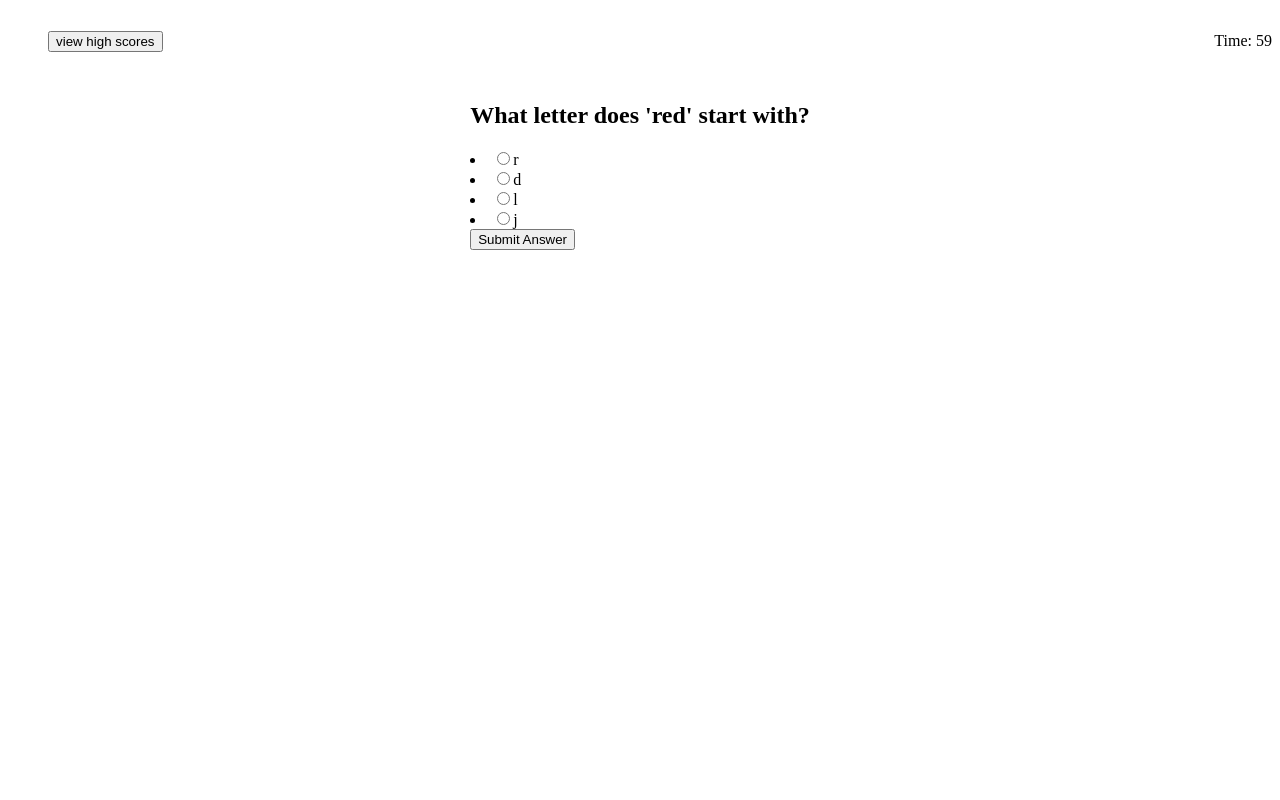
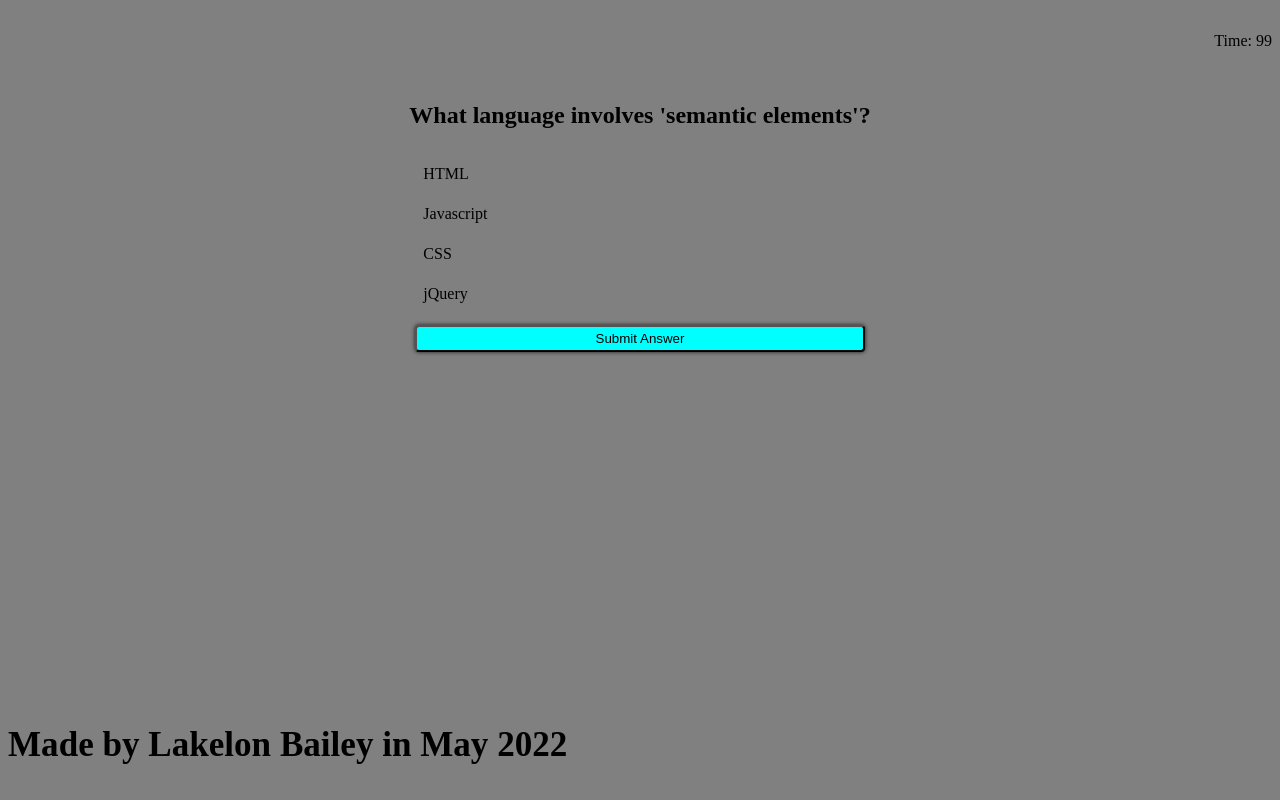
Before and after one commit to LakelonBailey/Code-Quiz, a plain HTML site: page index.html in a window 1280 px wide. Both pictures are taken after a click on the button "Start Quiz". Drawn offline with Linux system fonts and the light colour scheme.

Commit message:
quiz code and styling complete

```diff
--- a/assets/css/style.css
+++ b/assets/css/style.css
@@ -1,7 +1,10 @@
-* {
-    border 1px solid red;
+body {
+    background-color: gray;
+    height: 100%;
 }
-
+.header {
+    height: 10%;
+}
 header ul {
     height: 50px;
     list-style: none;
@@ -9,12 +12,58 @@ header ul {
     justify-content: space-between;
     align-items: center;
 }
+.start-container p {
+    width: 40%;
+    text-align: center;
+}
+.question-container, .start-container {
+    list-style: none;
+    display: flex;
+    flex-direction: column;
+}
+.start-container {
+    align-items: center;
+}
 main {
-    height: 500px;
     display: flex;
     justify-content: center;
+    align-items: center;
+}
+.quiz {
+    height: 100%;
+    display: flex;
+    flex-direction: column;
+    justify-content: top;
     align-items: flex-start;
 }
-.quiz {
-
+.btn {
+    appearance: none;
+    -moz-appearance: none;
+    -webkit-appearance: none;
+    padding: 4px;
+    background-color: aqua;
+    margin: 6px;
+    border-radius: 4px;
+    box-shadow: 0 0 4px rgba(0, 0, 0, .8);
 }
+.radio {
+    appearance: none;
+    -moz-appearance: none;
+    -webkit-appearance: none;
+}
+.btn:hover {
+    box-shadow: 0 0 2px rgba(0, 0, 0, .8);
+}
+.choice {
+    border: 2px solid gray;
+    margin: 10px 0;
+    padding: 4px;
+}
+.choice:hover {
+    border: 2px solid aqua;
+}
+footer {
+    font-size: 30px;
+    position: absolute;
+    bottom: 0;
+}
--- a/assets/js/script.js
+++ b/assets/js/script.js
@@ -1,5 +1,5 @@
 var screenContainerEl = document.querySelector("#quiz");
-var viewScoresBtn = document.querySelector("#view-high-scores");
+var viewScoresBtnEl = document.querySelector("#view-scores-li");
 var questNum;
 var quizScore = 0;
 var time;
@@ -8,14 +8,53 @@ timerEl = document.getElementById("timer");
 var highScores = [];
 var questions = [
     {
-        question: "What letter does 'red' start with?",
-        answers: ["r", "d", "l", "j"],
-        correct: "r"
+        question: "What language involves 'semantic elements'?",
+        answers: ["HTML", "Javascript", "CSS", "jQuery"],
+        correct: "HTML"
     },
     {
-        question: "What letter does 'jar' start with?",
-        answers: ["r", "d", "l", "j"],
-        correct: "j"
+        question: "Which of these is the logical OR operator?",
+        answers: ["%", "&&", "||", "+="],
+        correct: "||"
+    },
+    {
+        question: "What character goes before an id selector in a CSS rule?",
+        answers: [".", "$", "&", "#"],
+        correct: "#"
+    },{
+        question: "What command is used to push git commits to a remote origin?",
+        answers: ["git push origin main", "git commit -m", "git add .", "git remote add origin"],
+        correct: "git push origin main"
+    },
+    {
+        question: "What command would I use to create a new directory called 'assets'?",
+        answers: ["rm assets", "touch assets", "mkdir assets", "cd assets"],
+        correct: "mkdir assets"
+    },
+    {
+        question: "What CSS selector would allow me to apply styling to all elements in an HTML file?",
+        answers: ["*", "all", "main", "body"],
+        correct: "*"
+    },
+    {
+        question: "What is a repository?",
+        answers: ["CSS selector", "javascript function", "dynamic folder for code", "type of file"],
+        correct: "dynamic folder for code"
+    },
+    {
+        question: "How can I declare a function called newFunction in Javascript?",
+        answers: ["var newFunction = function()", "var newFunction(function)", "var newFunction = function[]", "var newFunction = new function()"],
+        correct: "var newFunction = function()"
+    },
+    {
+        question: "How do I create a variable called newVar with a numeric value of 10?",
+        answers: ["var newVar(10)", "var newVar = \"10\"", "var newVar = 10", "newVar = 10"],
+        correct: "var newVar = 10"
+    },
+    {
+        question: "What CSS attribute allows the creation of a box shadow?",
+        answers: ["create-shadow", "box-shadow", "section-shadow", "shadow"],
+        correct: "box-shadow"
     }
 ];
 
@@ -29,15 +68,20 @@ var newContainer = function() {
 }
 
 var startScreen = function() {
+    viewScoresBtnEl.innerHTML =
+    "<button class='btn' type='button' id='view-high-scores'>view high scores</button>";
+    var viewScoresBtn = document.getElementById("view-high-scores");
+    viewScoresBtn.addEventListener("click", viewHighScores);
+
     var startContainerEl = newContainer();
     startContainerEl.className = "start-container";
     var mainHeadEl = document.createElement("h1");
     mainHeadEl.className = "element-header";
-    mainHeadEl.textContent = "Coding Quiz";
+    mainHeadEl.textContent = "Coding Quiz!";
     startContainerEl.appendChild(mainHeadEl);
 
     var mainScreenTextEl = document.createElement("p");
-    mainScreenTextEl.textContent = "Answer the questions to the best of your ability";
+    mainScreenTextEl.textContent = "The following quiz consists of 10 questions regarding different facts about HTML, CSS, Javascript, and git. You will have 100 seconds to complete the quiz. If you get a question incorrect, you lose 10 seconds. When you are ready, click the 'Start Quiz' button. Good luck!";
     startContainerEl.appendChild(mainScreenTextEl);
 
     var startButtonEl = document.createElement("button");
@@ -51,12 +95,26 @@ var startScreen = function() {
     screenContainerEl.appendChild(startContainerEl);
 }
 var startQuiz = function() {
-    time = 60;
+    time = 100;
     quizScore = 0;
     questNum = 0;
+    var rmvBtn = document.getElementById("view-high-scores");
+    rmvBtn.remove();
     quizTimer = setInterval(adjustTime, 1000);
     quiz();
 }
+
+var adjustTime = function() {
+    document.getElementById("timer").innerHTML = "Time: " + time;
+        if (time == 0) {
+            clearInterval(quizTimer);
+            var endText = "Time ran out! the quiz is over.";
+            timerEl.innerHTML = "";
+            endQuiz(endText);
+        }
+        --time;
+}
+
 var printQuestion = function (currentQuestion) {
     var questionContainerEl = newContainer();
     questionContainerEl.className = "question-container";
@@ -68,18 +126,38 @@ var printQuestion = function (currentQuestion) {
     questionContainerEl.appendChild(answerListEl);
     for (var j = 0; j<currentQuestion.answers.length; j++) {
         var answerEl = document.createElement("li");
+        answerEl.className = "choice";
+        answerEl.value = j;
         var answerText = currentQuestion.answers[j];
-        answerEl.innerHTML = "<input type='radio' name='answer-choice' value='" + answerText +"'>" + answerText +"</input>";
+        answerEl.innerHTML = "<input id='"+j+"' class='radio' type='radio' name='answer-choice' value='" + answerText +"'>" + answerText +"</input>";
         answerListEl.appendChild(answerEl);
     }
-
+    answerListEl.addEventListener("click", highlightButton);
     var submitChoice = document.createElement("button");
+    submitChoice.className = "btn";
     submitChoice.type = "button";
     submitChoice.addEventListener("click", checkAnswerHandler);
     submitChoice.textContent = "Submit Answer";
     questionContainerEl.appendChild(submitChoice);
 }
+var highlightButton = function(event) {
+    var choiceBtnEl = event.target;
+    choiceBtnId = choiceBtnEl.value;
+    var choiceBtn = document.getElementById(choiceBtnEl.value);
+    choiceBtn.checked = true;
 
+    var choiceElArr = document.getElementsByClassName("choice");
+    for (var i =0; i<choiceElArr.length; i++) {
+        if (choiceElArr[i].value == choiceBtnId) {
+            choiceElArr[i].style.backgroundColor = "aqua";
+            choiceElArr[i].style.boxShadow = "0 0 5px black";
+        }
+        else {
+            choiceElArr[i].style.backgroundColor = "gray";
+            choiceElArr[i].style.boxShadow = "0 0 0 white";
+        }
+    }
+}
 var checkAnswerHandler = function(event) {
     event.stopPropagation();
     event.preventDefault();
@@ -100,7 +178,7 @@ var printResult = function(result) {
     setTimeout(removeResultEl = function()
     {
         resultTextEl.remove();
-    }, 1500);
+    }, 1000);
 }
 
 var checkAnswer = function() {
@@ -155,7 +233,7 @@ var endQuiz = function(endText) {
 
     var endInput = document.createElement("form");
     endInput.innerHTML =
-    "<p>Enter Name: </p><input type='text' id='name-input' placeholder='Anonymous'</input><button type='submit' id='name-submit'>Submit</button>"
+    "<p>Enter Initials: <input type='text' id='name-input' placeholder='Anonymous'</input></p><button class='btn' type='submit' id='name-submit'>Submit</button>"
     endQuizEl.appendChild(endInput);
 
     var nameSubmit = document.getElementById("name-submit");
@@ -183,30 +261,27 @@ var newHighScore = function(nameInput) {
 }
 
 var sortHighScores = function () {
+    console.log(highScores);
     for (var i = 0; i<highScores.length; i++) {
         var max = highScores[i].score;
         var maxIndex = i;
-        for (var j = 1; i+j<highScores.length; j++) {
-            if (max < highScores[i+j].score) {
-                max = highScores[i+j];
+        for (var j = 0; i+j<highScores.length; j++) {
+            if (max< highScores[i+j].score) {
                 maxIndex = i+j;
             }
         }
-        var currentObj = highScores[i];
-        var newObj = highScores[maxIndex];
-        highScores[i] = newObj;
-        highScores[maxIndex] = currentObj;
+        [highScores[i], highScores[maxIndex]] = [highScores[maxIndex], highScores[i]]
     }
-    viewHighScores(highScores);
-
     localStorage.setItem("highscores", JSON.stringify(highScores));
+    console.log(highScores);
+    viewHighScores();
 }
 var quiz = function() {
     var currentQuestion = questions[questNum];
     printQuestion(currentQuestion);
 }
 
-var viewHighScores = function(highScores) {
+var viewHighScores = function() {
     var savedScores = localStorage.getItem("highscores");
     if (savedScores) {
         savedScores = JSON.parse(savedScores);
@@ -227,32 +302,22 @@ var viewHighScores = function(highScores) {
     }
     var goBackEl = document.createElement("button");
     goBackEl.textContent = "Go Back";
+    goBackEl.className = "btn";
     goBackEl.onclick = startScreen;
     highScoresEl.appendChild(goBackEl);
 
     var clearScoresEl = document.createElement("button");
     clearScoresEl.type = "button";
+    clearScoresEl.className = "btn";
     clearScoresEl.textContent = "Clear Scores";
     clearScoresEl.onclick = clearScores;
     highScoresEl.appendChild(clearScoresEl);
 }
 var clearScores = function() {
     var emptyArr = [];
+    localStorage.setItem("highscores", emptyArr)
     highScores = emptyArr;
     viewHighScores(highScores);
 }
 
 startScreen();
-
-viewScoresBtn.addEventListener("click", viewHighScores);
-
-var adjustTime = function() {
-    document.getElementById("timer").innerHTML = "Time: " + time;
-        if (time == 0) {
-            clearInterval(quizTimer);
-            var endText = "Time ran out! the quiz is over.";
-            timerEl.innerHTML = "";
-            endQuiz(endText);
-        }
-        --time;
-}
--- a/index.html
+++ b/index.html
@@ -11,8 +11,8 @@
 <body>
     <header>
         <ul>
-            <li>
-                <button type="button" id="view-high-scores">view high scores</button>
+            <li id="view-scores-li">
+                <button class="btn" type="button" id="view-high-scores">view high scores</button>
             </li>
             <li>
                 <p id="timer"></p>
@@ -27,4 +27,7 @@
         </section>
     </main>
     <script src="./assets/js/script.js"></script>
+    <footer>
+        <h3>Made by Lakelon Bailey in May 2022</h3>
+    </footer>
 </body>
```
